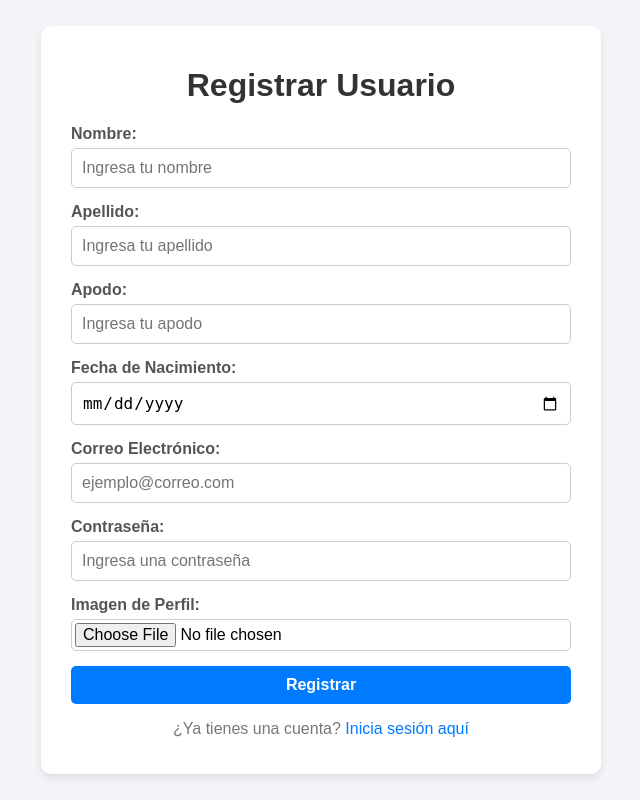
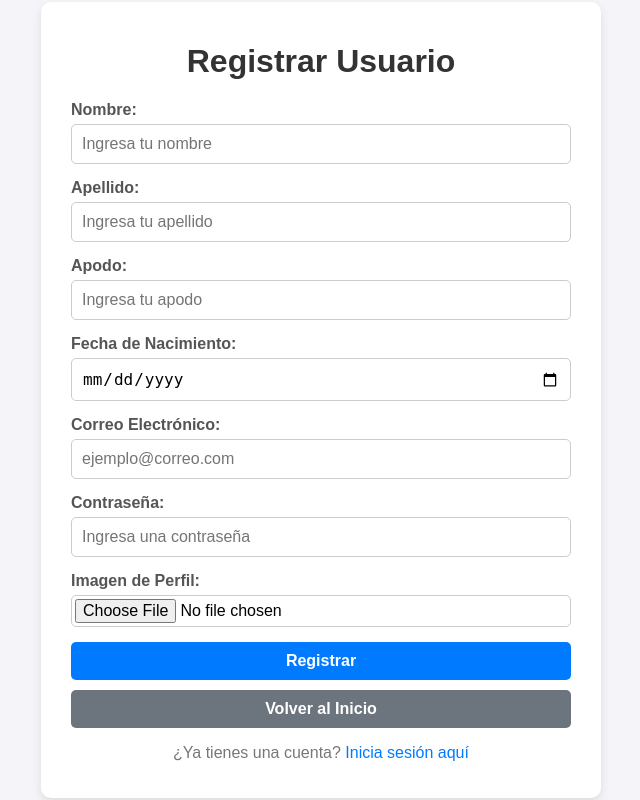
Before and after one commit to alwxav98/loginPS, a Flask app: page /register in a window 1280 px wide. Shown: the whole page, without its empty margins (319-959 px from the left). Run offline with Flask 3, Linux system fonts and the light colour scheme.

Commit message:
Update register.html

```diff
--- a/templates/register.html
+++ b/templates/register.html
@@ -75,6 +75,15 @@
             background-color: #0056b3;
         }
 
+        .btn-secondary {
+            margin-top: 10px;
+            background-color: #6c757d;
+        }
+
+        .btn-secondary:hover {
+            background-color: #5a6268;
+        }
+
         .form-footer {
             text-align: center;
             margin-top: 15px;
@@ -125,8 +134,9 @@
             </div>
             <button type="submit" class="btn">Registrar</button>
         </form>
+        <button class="btn btn-secondary" onclick="window.location.href='/inicio'">Volver al Inicio</button>
         <div class="form-footer">
-            <p>¿Ya tienes una cuenta? <a href="/login">Inicia sesión aquí</a></p>
+            <p>¿Ya tienes una cuenta? <a href="http://ec2-54-157-221-188.compute-1.amazonaws.com:5000/">Inicia sesión aquí</a></p>
         </div>
     </div>
 </body>
```
